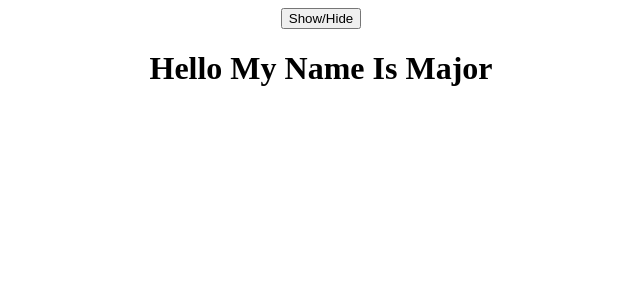
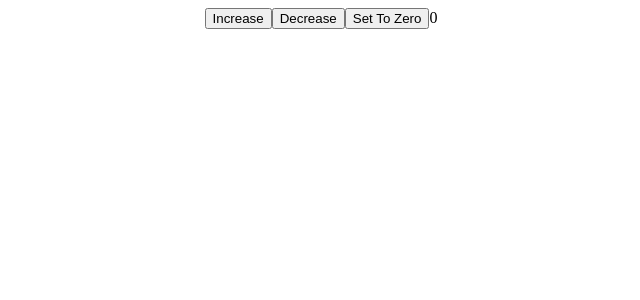
Before and after one commit to major6977/react2, a React (Create React App) app: page / in a window 1280 px wide. Shown: the top 300 px of the page, without its empty margins (319-959 px from the left). Built offline with nearby package versions, Linux system fonts and the light colour scheme.

Commit message:
project using usestate to creat a count button

```diff
--- a/src/App.js
+++ b/src/App.js
@@ -2,18 +2,27 @@
 import { useState } from "react";
 
 function App() {
-  const [textColor, setTextColor] = useState("black");
+  const [count, setCount] = useState(0);
+
+  const increase = () => {
+    setCount(count + 1);
+  };
+
+  const decrease = () => {
+    setCount(count - 1);
+  };
+
+  const setToZero = () => {
+    setCount(0);
+  };
 
   return (
     <div className="App">
-      <button
-        onClick={() => {
-          setTextColor(textColor === "black" ? "blue" : "black");
-        }}
-      >
-        Show/Hide
-      </button>
-      <h1 style={{ color: textColor }}> Hello My Name Is Major</h1>
+      <button onClick={increase}>Increase</button>
+      <button onClick={decrease}>Decrease</button>
+      <button onClick={setToZero}>Set To Zero</button>
+
+      {count}
     </div>
   );
 }
```
